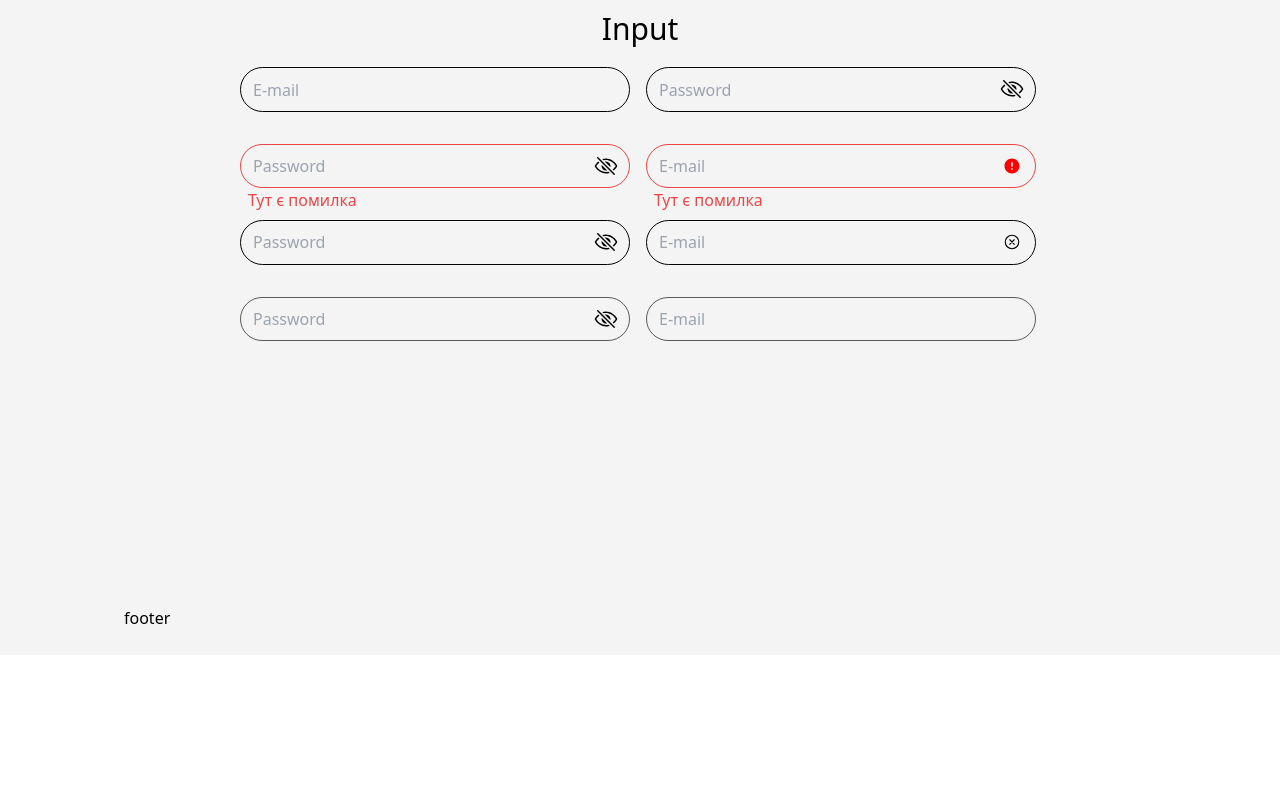
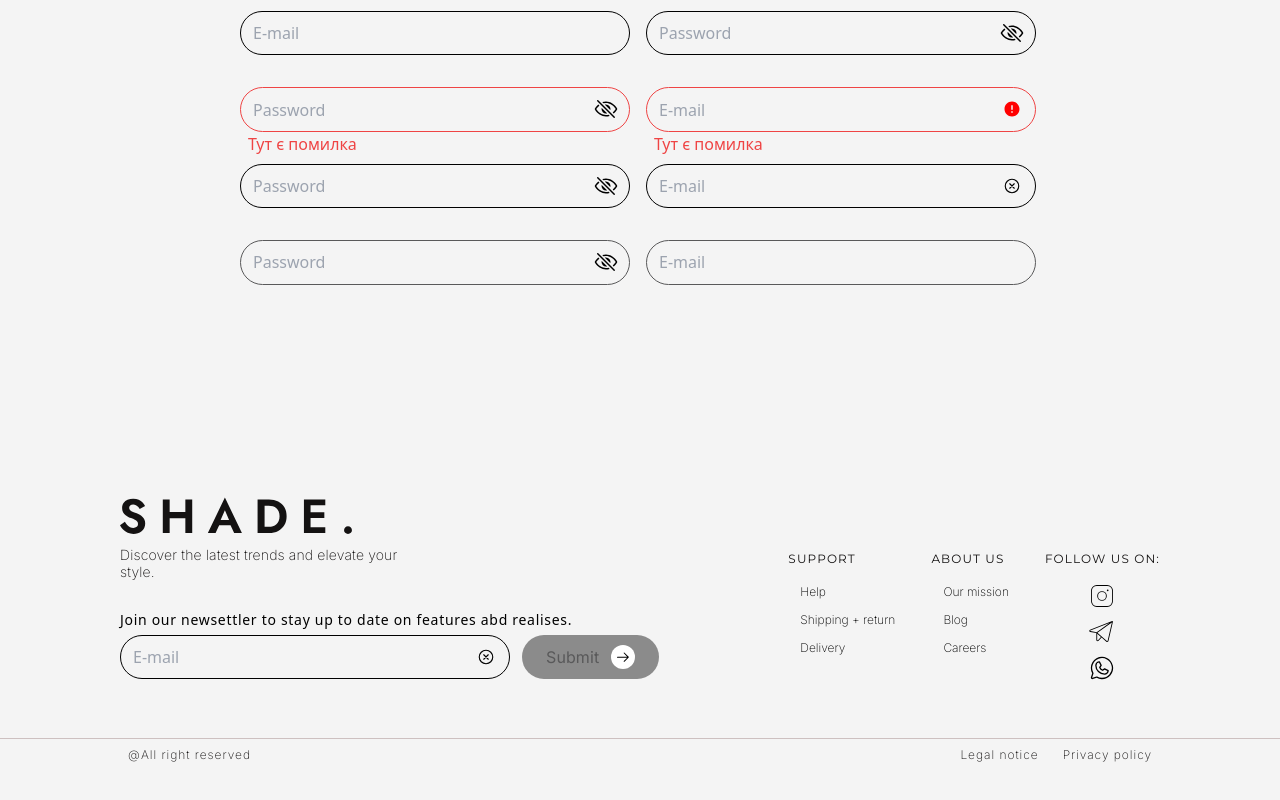
Before and after one commit to DianaKravchuk/Store, a React (Vite) app in the folder frontend/: page /ui-kit in a window 1280 px wide. Shown: the part 1444-2244 px from the top of the page. Before the commit the page ends 2099 px from the top, so only its background shows below. Built offline with nearby package versions, Linux system fonts and the light colour scheme.

Commit message:
feat: add Footer component

```diff
--- a/frontend/src/Ui/Button/Button.tsx
+++ b/frontend/src/Ui/Button/Button.tsx
@@ -13,7 +13,7 @@ const Button: FC<ButtonProps> = ({
   ...props
 }) => {
   const baseStyles =
-    "flex items-center self-start rounded-3xl leading-[24px] tracking-[0.0412em] transition-all duration-300 group";
+    "flex items-center self-start font-inter rounded-3xl leading-[24px] tracking-[0.0072em] transition-all duration-300 group";
 
   const variantStyles = {
     primary:
--- a/frontend/src/layout/Footer/Footer.tsx
+++ b/frontend/src/layout/Footer/Footer.tsx
@@ -1,7 +1,73 @@
+import SubscribeForm from "@components/SubscribeForm/SubscribeForm";
+import { Link } from "react-router-dom";
+import { FOOTER_NAVIGATE } from "./constants";
+import logo from "@/assets/icons/Logo_medium.svg";
+
 const Footer = () => {
   return (
-    <footer className="mx-auto w-[1032px] flex items-center justify-between mt-7 py-[25px]">
-      footer
+    <footer className="flex flex-col gap-[52px] pb-[64px]">
+      <div className="flex flex-col gap-[58px] mx-auto w-[1040px]">
+        <div className="flex flex-col gap-3">
+          <Link to="/" className="">
+            <img src={logo} alt="logo Shade" width={232} height={37} />
+          </Link>
+          <div className="flex justify-between">
+            <div className="flex flex-col gap-[30px]">
+              <p className="max-w-[300px] font-inter text-[#141212] tracking-[0.01em] text-sm font-extralight leading-[17px]">
+                Discover the latest trends and elevate your style.
+              </p>
+              <div className="flex flex-col gap-[5px]">
+                <p className="text-sm font-extralight text-black tracking-wider">
+                  Join our newsettler to stay up to date on features abd
+                  realises.
+                </p>
+                <SubscribeForm />
+              </div>
+            </div>
+            <div className="flex gap-6 pt-[5px]">
+              {FOOTER_NAVIGATE.map((nav) => (
+                <div key={nav.id} className="flex flex-col gap-3">
+                  <h3 className="uppercase font-montserrat font-normal text-xs leading-[15px]  tracking-[0.095em] text-[#141212]">
+                    {nav.title}
+                  </h3>
+                  <div className="flex flex-col">
+                    {nav.links.map((link) => (
+                      <Link
+                        key={link.id}
+                        to={link.url}
+                        className="text-[12px] leading-[28px] font-inter font-extralight -tracking-[0em] text-black px-[12px] "
+                      >
+                        {link.children}
+                      </Link>
+                    ))}
+                  </div>
+                </div>
+              ))}
+            </div>
+          </div>
+        </div>
+      </div>
+      <div className="border-t-[1px] border-[#cdc0c0]">
+        <div className="flex justify-between pt-2 px-1 mx-auto w-[1032px]">
+          <p className="text-xs font-inter text-[#141212] leading-[15px] tracking-[0.08em] font-extralight before:content-['\0040'] before:-tracking-[0.06em] before:mr-[2px]">
+            All right reserved
+          </p>
+          <div className="flex gap-6 tracking-[0.06em]">
+            <Link
+              to="/legal"
+              className="text-xs font-inter text-[#141212] leading-[15px] font-extralight"
+            >
+              Legal notice
+            </Link>
+            <Link
+              to="/privacy"
+              className="text-xs font-inter text-[#141212] leading-[15px] font-extralight"
+            >
+              Privacy policy
+            </Link>
+          </div>
+        </div>
+      </div>
     </footer>
   );
 };
--- /dev/null
+++ b/frontend/src/layout/Footer/constants.tsx
@@ -0,0 +1,80 @@
+import { PiInstagramLogoThin } from "react-icons/pi";
+import { PiTelegramLogoThin } from "react-icons/pi";
+import { PiWhatsappLogoLight } from "react-icons/pi";
+export const FOOTER_NAVIGATE = [
+  {
+    id: 1,
+    title: "support",
+    links: [
+      {
+        children: "Help",
+        url: "/help",
+        id: 1,
+      },
+      {
+        children: "Shipping + return",
+        url: "/shipping",
+        id: 2,
+      },
+      {
+        children: "Delivery",
+        url: "/delivery",
+        id: 3,
+      },
+    ],
+  },
+  {
+    id: 2,
+    title: "about us",
+    links: [
+      {
+        children: "Our mission",
+        url: "/mission",
+        id: 1,
+      },
+      {
+        children: "Blog",
+        url: "/blog",
+        id: 2,
+      },
+      {
+        children: "Careers",
+        url: "/careers",
+        id: 3,
+      },
+    ],
+  },
+  {
+    id: 3,
+    title: "Follow us on:",
+    links: [
+      {
+        children: (
+          <span className="flex justify-center">
+            <PiInstagramLogoThin size={36} className="py-1 px-1" />
+          </span>
+        ),
+        url: "/instagram",
+        id: 1,
+      },
+      {
+        children: (
+          <span className="flex justify-center">
+            <PiTelegramLogoThin size={36} className="py-1 px-1" />
+          </span>
+        ),
+        url: "/telegram",
+        id: 2,
+      },
+      {
+        children: (
+          <span className="flex justify-center">
+            <PiWhatsappLogoLight size={36} className="py-1 px-1" />
+          </span>
+        ),
+        url: "/wat",
+        id: 3,
+      },
+    ],
+  },
+];
```
Also changed, not shown: frontend/src/assets/icons/Logo_medium.svg (added).
